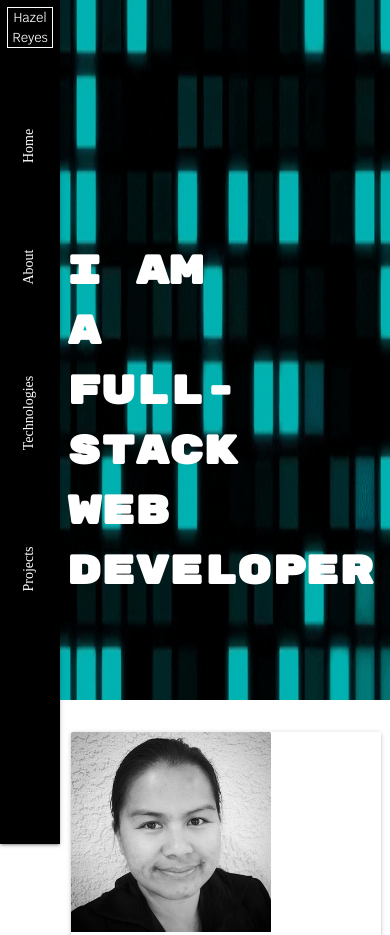
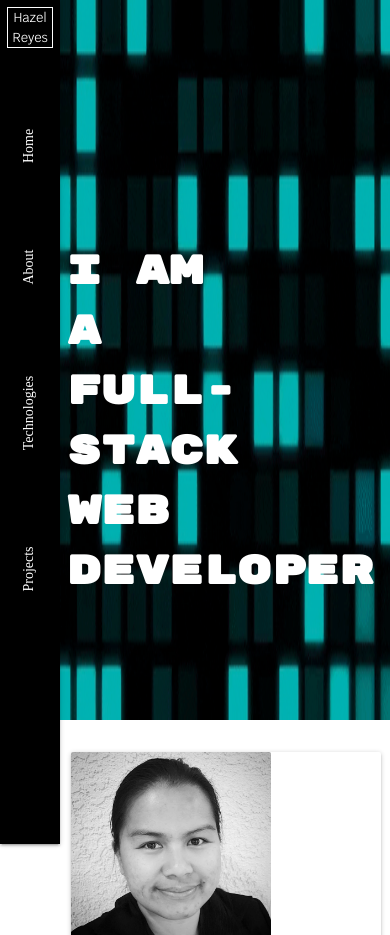
Before and after one commit to hazelreyes/full-stack-portfolio, a plain HTML site: page index.html in a window 390 px wide. Shown: the top 935 px of the page. Drawn offline with nearby package versions, Linux system fonts and the light colour scheme; a web font is replaced by a local one.

Commit message:
tried again to fix home image for mobile

```diff
--- a/assets/css/style.css
+++ b/assets/css/style.css
@@ -296,7 +296,7 @@
     margin-left: 50px;
   }
   #main-image {
-    height: 700px;
+    height: 720px;
   }
 }
 @media screen and (max-width: 553px) {
@@ -304,6 +304,6 @@
     margin-left: 25px;
   }
   #main-image {
-    height: 700px;
+    height: 720px;
   }
 }
```
